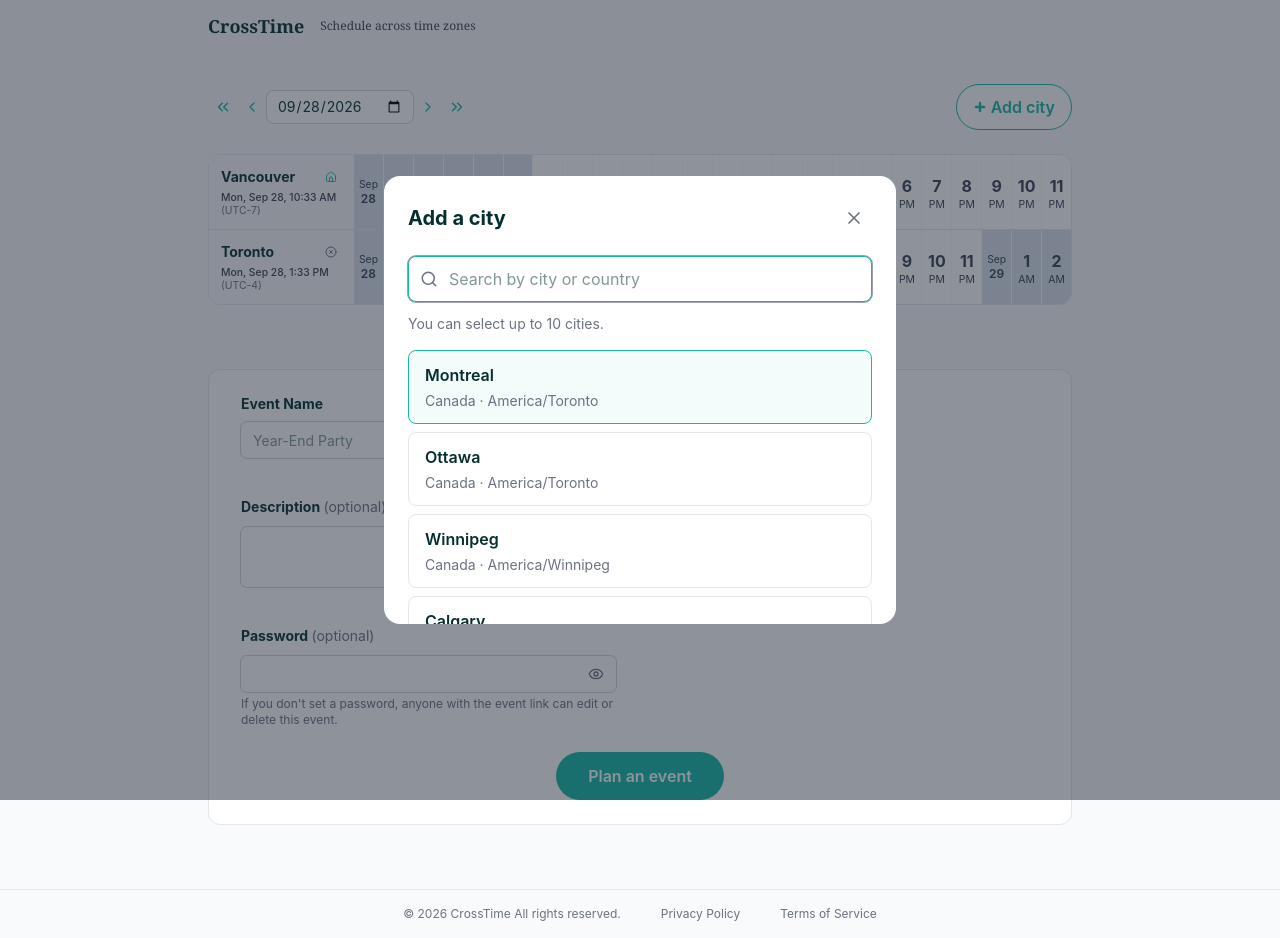
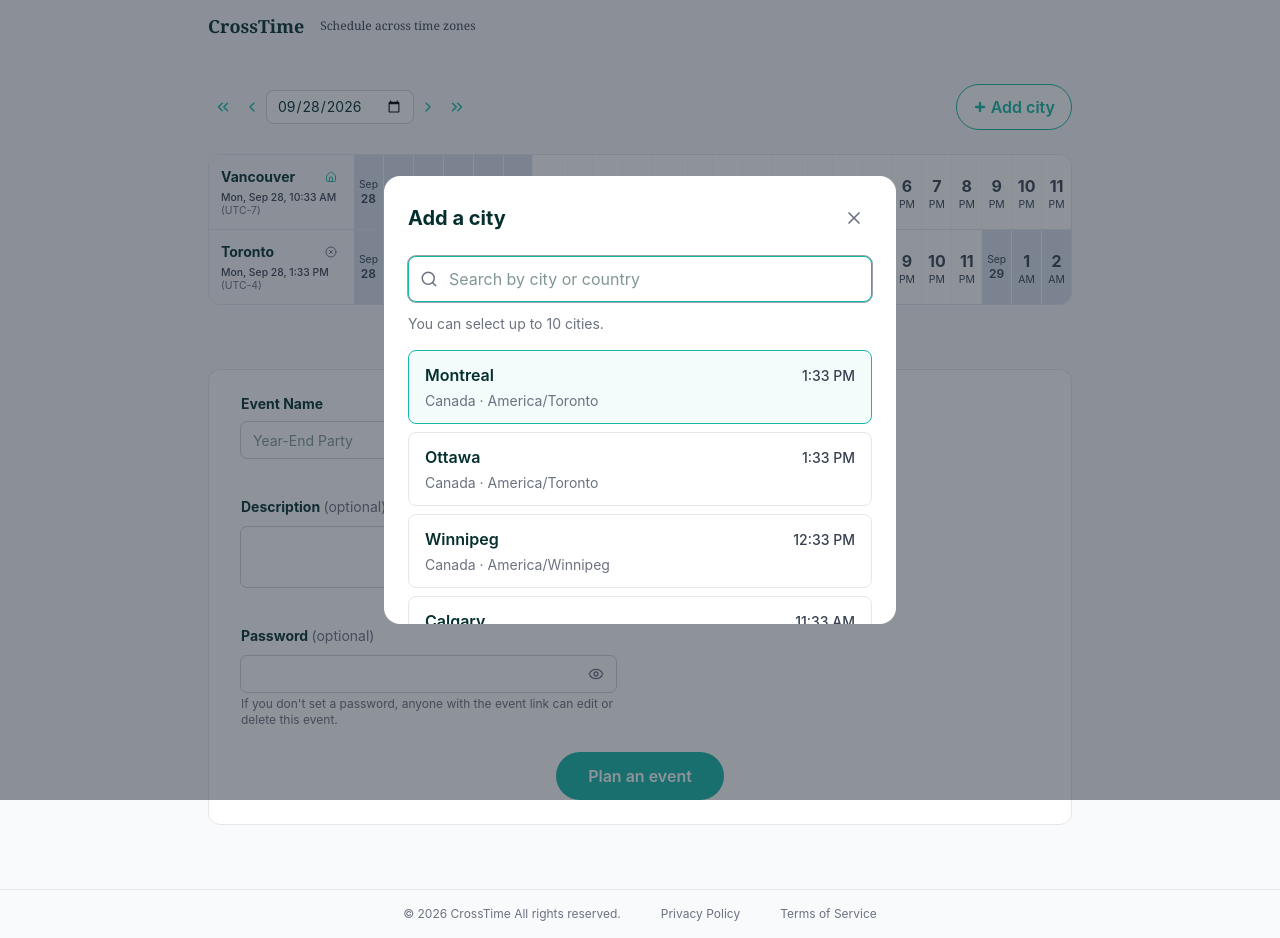
Before and after one commit to masuyama13/scheduling-polls, a React (Vite) app in the folder frontend/: page / in a window 1280 px wide. Both pictures are taken after a click on the button "Add city". Built offline with nearby package versions, Linux system fonts and the light colour scheme.

Commit message:
Show local times in city search results
Display each city's current local time in the shared city search modal so users can compare time zones while choosing a city. Refresh the displayed times periodically to keep them current.

```diff
--- a/frontend/src/components/CitySearchModal.tsx
+++ b/frontend/src/components/CitySearchModal.tsx
@@ -1,5 +1,5 @@
 import { Search, X } from 'lucide-react'
-import { useId, useState, type ReactNode } from 'react'
+import { useEffect, useId, useState, type ReactNode } from 'react'
 import type { City } from '../data/cityCatalog.ts'
 import { useModalAccessibility } from '../hooks/useModalAccessibility.ts'
 
@@ -26,6 +26,7 @@ export default function CitySearchModal({
   const inputId = useId()
   const [query, setQuery] = useState('')
   const [highlightedResultIndex, setHighlightedResultIndex] = useState(0)
+  const [currentTime, setCurrentTime] = useState(() => new Date())
   const modalRef = useModalAccessibility(true, onClose)
   const normalizedQuery = query.trim().toLocaleLowerCase()
   const results = cities
@@ -34,6 +35,11 @@ export default function CitySearchModal({
       return `${city.name} ${city.region} ${city.timeZone}`.toLocaleLowerCase().includes(normalizedQuery)
     })
     .slice(0, 8)
+
+  useEffect(() => {
+    const intervalId = window.setInterval(() => setCurrentTime(new Date()), 60_000)
+    return () => window.clearInterval(intervalId)
+  }, [])
 
   const handleSearchKeyDown = (event: React.KeyboardEvent<HTMLInputElement>) => {
     if (results.length === 0) return
@@ -111,7 +117,16 @@ export default function CitySearchModal({
                 aria-selected={index === highlightedResultIndex}
                 className={`cursor-pointer rounded-lg border px-4 py-3 text-left focus:outline-none focus-visible:ring-1 focus-visible:ring-border-strong ${index === highlightedResultIndex ? 'border-brand-primary bg-brand-primary/5' : 'border-border-subtle hover:border-brand-primary hover:bg-brand-primary/5'}`}
               >
-                <span className="block font-semibold text-content-primary">{city.name}</span>
+                <span className="flex items-baseline justify-between gap-3">
+                  <span className="min-w-0 break-words font-semibold text-content-primary">{city.name}</span>
+                  <span className="shrink-0 text-sm font-medium text-content-secondary">
+                    {new Intl.DateTimeFormat('en-US', {
+                      hour: 'numeric',
+                      minute: '2-digit',
+                      timeZone: city.timeZone,
+                    }).format(currentTime)}
+                  </span>
+                </span>
                 <span className="mt-1 block text-sm text-content-muted">
                   {city.region} · {city.timeZone}
                 </span>
```
Also changed, not shown: 1 other file (tests, documents, lock files or other folders).
